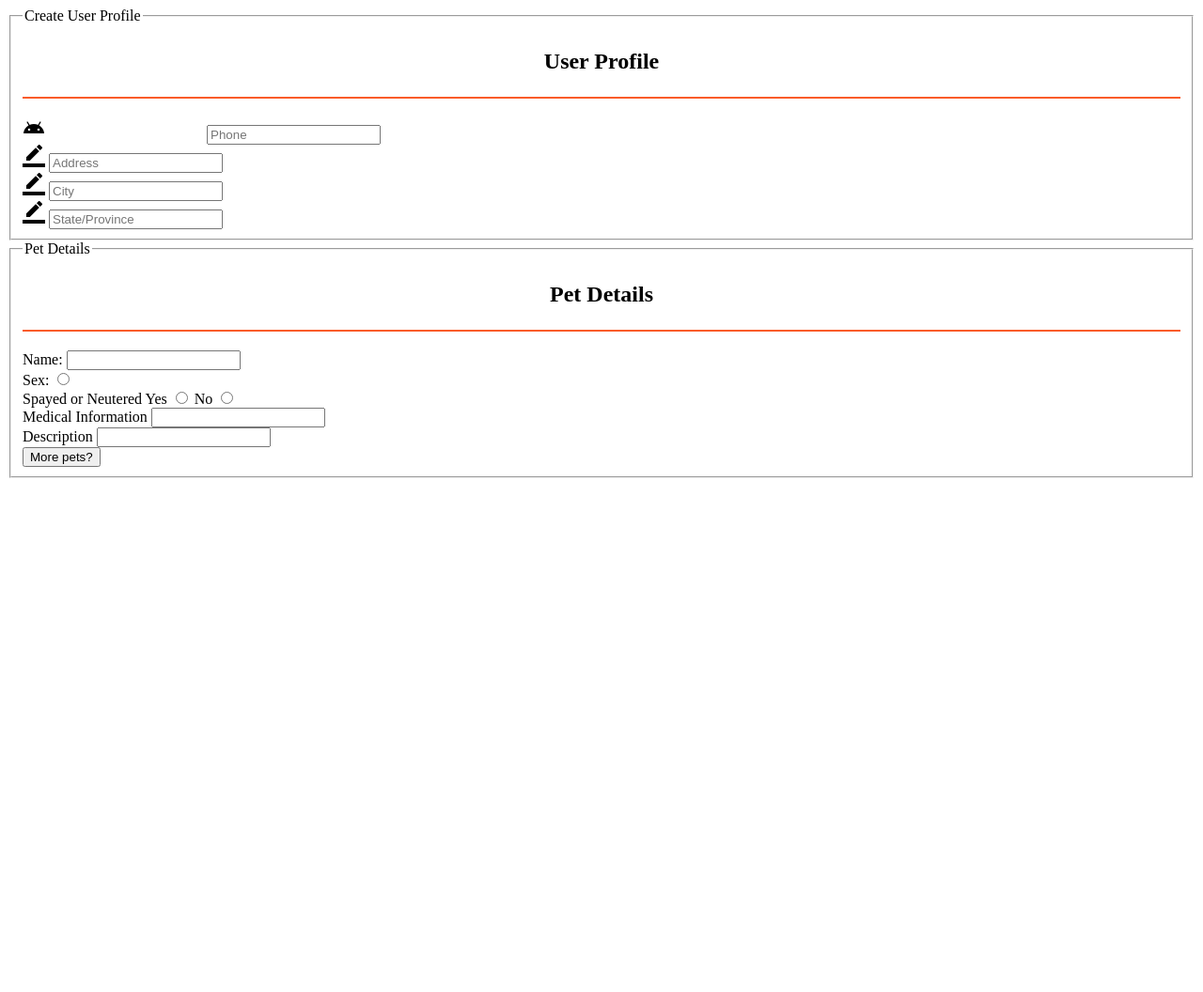
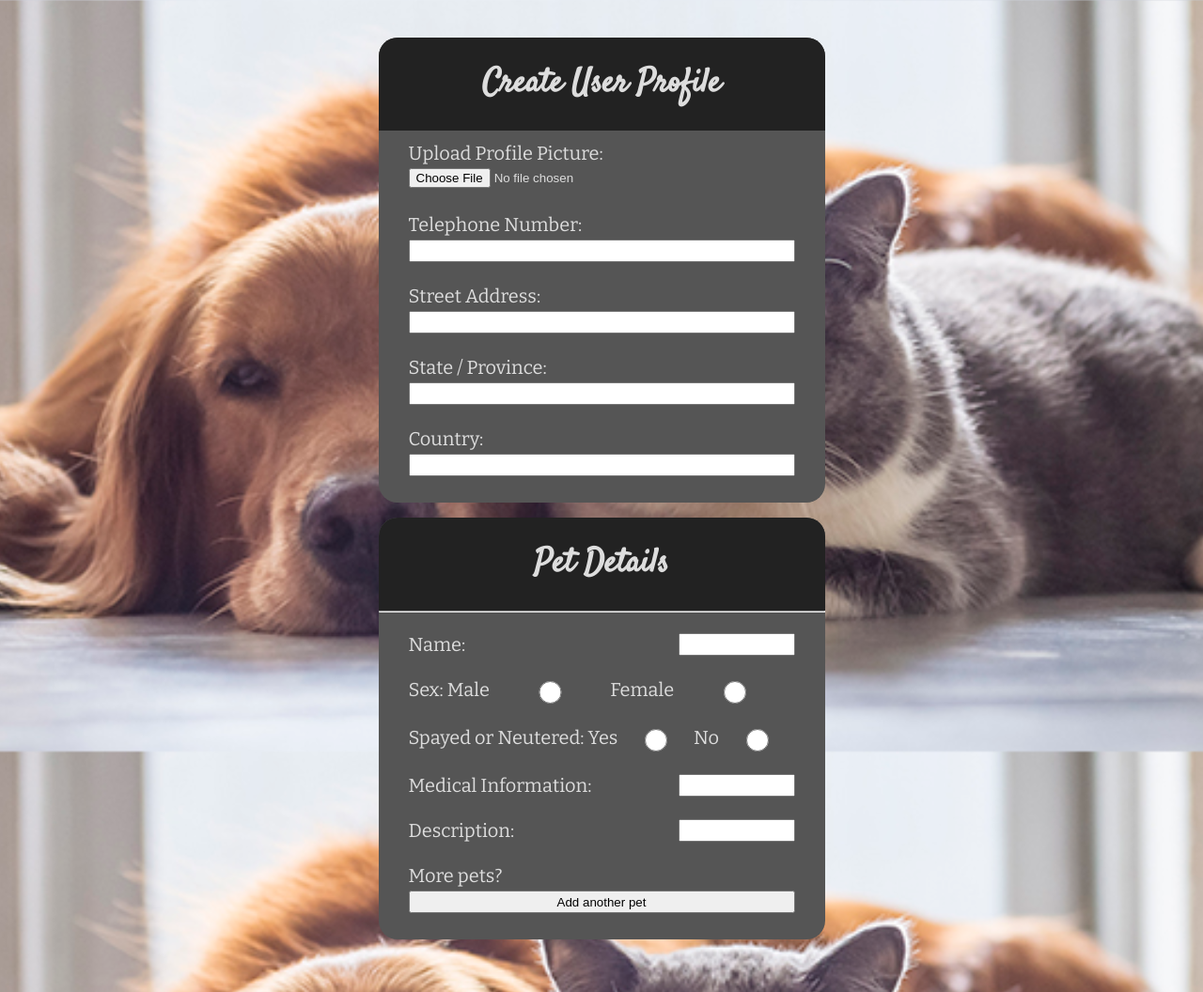
Before and after one commit to zhoukelvin54/2800-202210-BBY35, a website: page root/pet_details_form.html in a window 1280 px wide. Shown: the whole page at 94% size. Before the commit the page ends 800 px from the top, so only its background shows below. Drawn offline with nearby package versions, Linux system fonts and the light colour scheme; a web font is replaced by a local one.

Commit message:
Using Dakaro's css, creating the radio buttons

```diff
--- a/root/css/pet_details_form.css
+++ b/root/css/pet_details_form.css
@@ -1,6 +1,102 @@
+@import url('https://fonts.googleapis.com/css2?family=Bitter&family=Lato&family=Playfair+Display:ital@1&family=Satisfy&display=swap');
+/*
 .form-header {
     text-align: center;
     width: 100%;
     padding-bottom: 3vh;
     border-bottom: 2px solid #FA5C2A;
 }
+*/
+
+body {
+    width: 100vw;
+    height: 100vh;
+    padding: 0;
+    margin: 0;
+    background-image: url(../img/dogs.jpg);
+    background-size: cover;
+    background-attachment: fixed;
+    background-position: center;
+    background-blend-mode: lighten;
+}
+
+#pet-details-form {
+    box-sizing: border-box;
+    margin: 0 auto;
+    max-width: min(90vw, 475px);
+    padding-top: 5vh;
+    padding-bottom: 5vh;
+}
+
+#pet-details-form * {
+box-sizing: border-box;
+}
+
+.form-panel {
+    border: none;
+    border-radius: 1.25rem;
+    color: #DDD;
+    background-color: #555;
+    margin: 0 auto;
+    margin-bottom: 1rem;
+    padding: 0;
+    padding-bottom: 1rem;
+    font-family: "Bitter", sans-serif;
+}
+
+.form-panel legend {
+/* Float trick to get legends to display differently */
+float: left;
+padding: 1.5rem;
+border-radius: 1.25rem 1.25rem 0 0;
+font-size: 175%;
+width: 100%;
+text-align: center;
+font-weight: bold;
+background-color: #222;
+font-family: "Satisfy", sans-serif;
+}
+
+.form-group {
+    flex-direction: column;
+}
+
+.form-group label {
+margin-bottom: 0.25rem;
+}
+
+.inline-form-group {
+flex-direction: row;
+}
+
+.inline-form-group label {
+max-width: 70%;
+padding-right: 0.25rem;
+}
+
+.form-group, .inline-form-group {
+display: flex;
+align-items: stretch;
+padding: 0.75rem 2rem;
+}
+
+.inline-form-group input, .inline-form-group select {
+height: min-content;
+max-width: 30%;
+margin-left: auto;
+text-align: right;
+}
+
+.form-group input,
+.form-group select,
+.inline-form-group input,
+.inline-form-group select {
+flex-grow: 1;
+min-height: 1.5rem;
+}
+
+@media only screen and (min-width: 769px) {
+.form-panel {
+    font-size: 125%;
+}
+}
--- a/root/pet_details_form.html
+++ b/root/pet_details_form.html
@@ -15,55 +15,67 @@
 
 
 <!--Pet Details Form-->
-        <form>
+        <form id="pet-details-form">
             <fieldset class="form-panel">
             <legend>Create User Profile</legend>
-            <h2 class="form-header">User Profile</h2>
-                <div>
-                    <label class="material-icons">android_dialer</label>
-                    <input type="text" placeholder="Phone" required>
+                <div class="form-group">
+                    <label for="upload-profile-picture">Upload Profile Picture:</label>
+                    <input type="file" name="upload-profile-picture" id="upload-profile-picture"/>
                 </div>
-                <div>
-                    <label class="material-icons">border_color</label>
-                    <input type="text" placeholder="Address" required>
+                <div class="form-group">
+                    <label for="telephone">Telephone Number:</label>
+                    <input type="tel" name="telephone" id="telephone"/>
                 </div>
-                <div>
-                    <label class="material-icons">border_color</label>
-                    <input type="text" placeholder="City" required>
+
+                <div class="form-group">
+                    <label for="street-address">Street Address:</label>
+                    <input type="text" name="street-address" id="street-address"/>
                 </div>
-                <div>
-                    <label class="material-icons">border_color</label>
-                    <input type="text" placeholder="State/Province" required>
+
+                <div class="form-group">
+                    <label for="region">State / Province:</label>
+                    <input type="text" name="region" id="region"/>
+                </div>
+
+                <div class="form-group">
+                    <label for="country">Country:</label>
+                    <input type="text" name="country" id="country"/>
                 </div>
             </fieldset>
 
-            <fieldset>
+            <fieldset class="form-panel">
                 <legend>Pet Details</legend>
-                <h2 class="form-header">Pet Details</h2>
-                <div>
+                <hr>
+                <div class="inline-form-group">
                     <label>Name:</label>
                     <input type="text">
                 </div>
-                <div>
+                <div class="inline-form-group">
                     <label>Sex:</label>
+                    <label class="radio-label">Male</label>
+                    <input type="radio">
+                    <label class="radio-label">Female</label>
                     <input type="radio">
                 </div>
-                <div>
-                    <label>Spayed or Neutered</label>
-                    <label>Yes</label>
+                <div class="inline-form-group">
+                    <label>Spayed or Neutered:</label>
+                    <label class="radio-label">Yes</label>
                     <input type="radio">
-                    <label>No</label>
+                    <label class="radio-label">No</label>
                     <input type="radio">
                 </div>
-                <div>
-                    <label>Medical Information</label>
+                <div class="inline-form-group">
+                    <label>Medical Information:</label>
                     <input type="text" >
                 </div>
-                <div>
-                    <label>Description</label>
+                <div class="inline-form-group">
+                    <label>Description:</label>
                     <input type="text" >
                 </div>
-                <button onclick="clearForm()">More pets?</button>
+                <div class="form-group">
+                    <label>More pets?</label>
+                    <input type="button" value="Add another pet" onclick="clearform()">
+                </div>
             </fieldset>
         </form>
 
```
